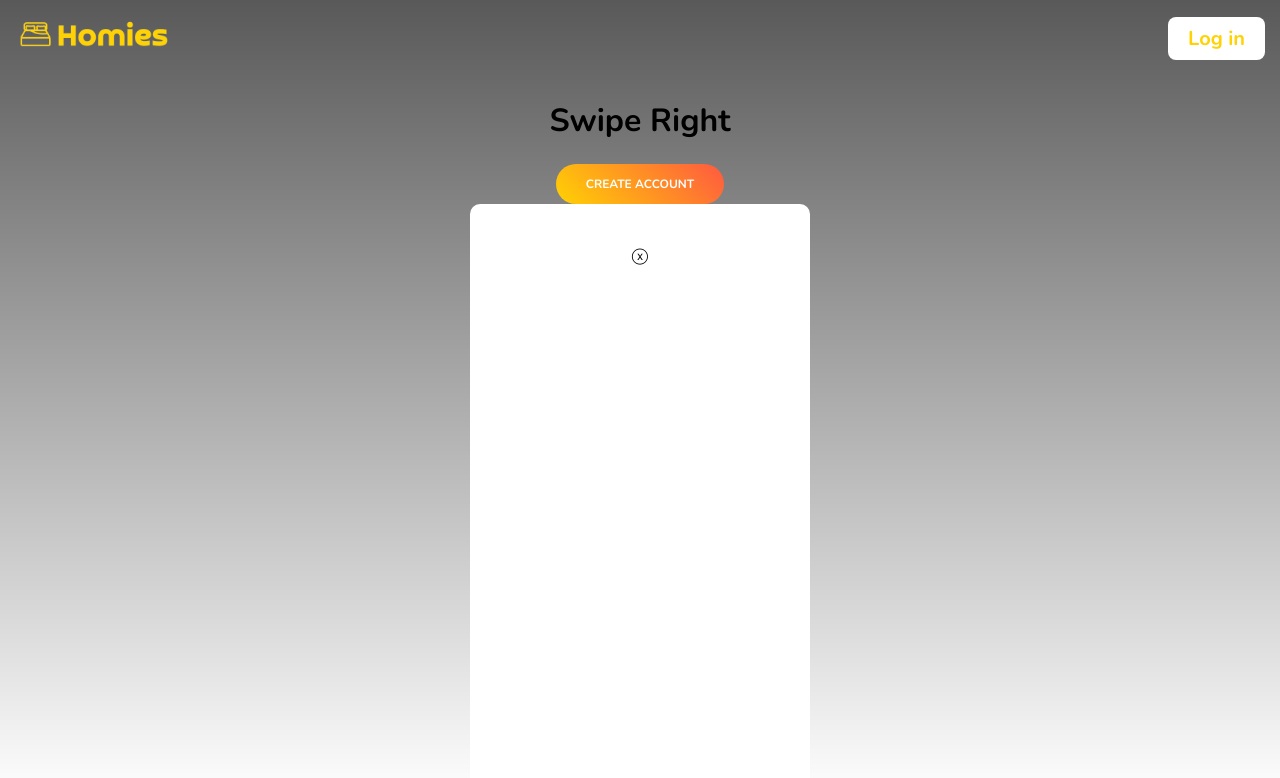
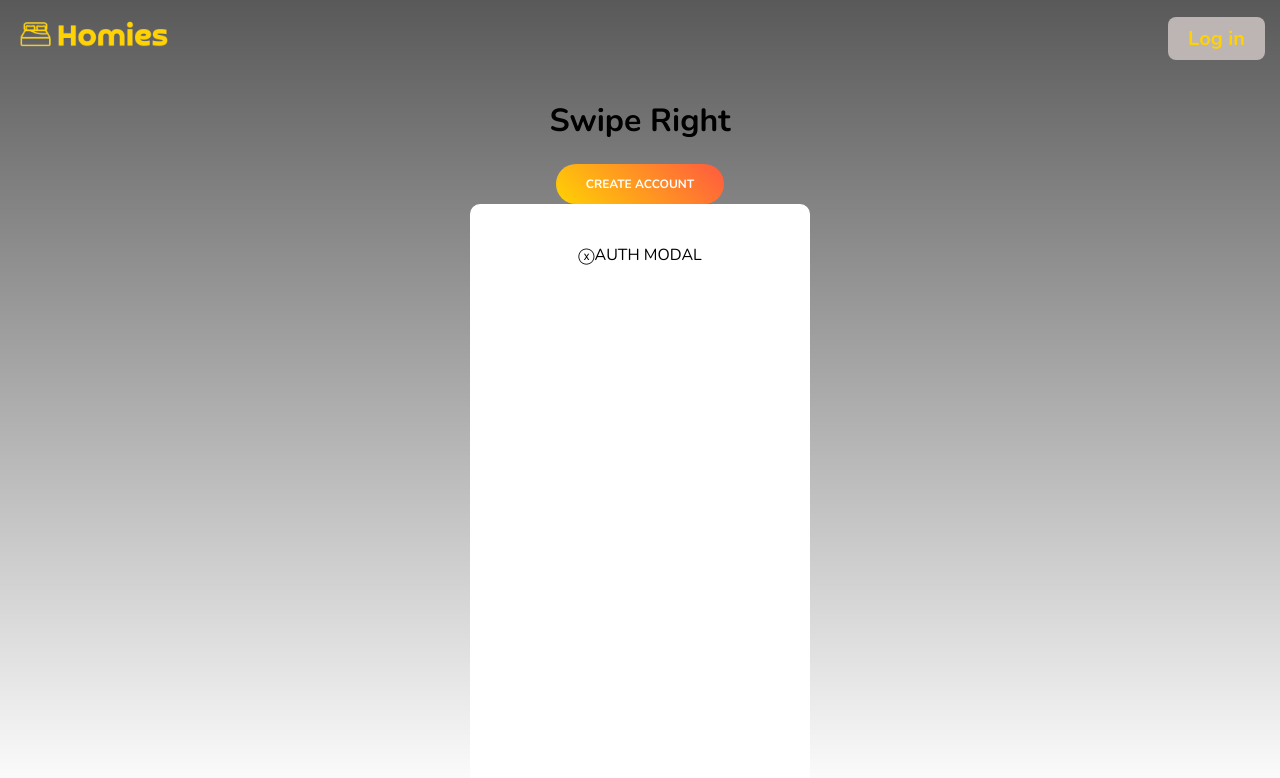
Before and after one commit to somunachima/homies, a React (Create React App) app: page / in a window 1280 px wide. Both pictures are taken after a click on the button "CREATE ACCOUNT". Shown: the top 778 px of the page. Built offline with nearby package versions, Linux system fonts and the light colour scheme; the HTML template or start-up script is replaced by a standard one.

Commit message:
add styling for when the login button is disabled

```diff
--- a/src/components/AuthModal.js
+++ b/src/components/AuthModal.js
@@ -6,6 +6,7 @@ const AuthModal = ({ setShowModal }) => {
   return (
       <div className="auth-modal">
         <div onClick={handleClick}>ⓧ</div>
+        AUTH MODAL
       </div>
   )
 }
--- a/src/components/Nav.js
+++ b/src/components/Nav.js
@@ -1,7 +1,7 @@
 import blackLogo from '../images/logo_black.png'
 import colorLogo from '../images/logo_yellow.png'
 
-const Nav = ({ minimal, authToken, setShowModal }) => {
+const Nav = ({ minimal, authToken, setShowModal, showModal }) => {
 
   const handleClick = () => {
       setShowModal(true)
@@ -16,6 +16,7 @@ const Nav = ({ minimal, authToken, setShowModal }) => {
         {!authToken && !minimal && <button
           className="nav-btn"
           onClick={handleClick}
+          disabled={showModal}
         >Log in</button>}
       </nav>
   )
--- a/src/index.css
+++ b/src/index.css
@@ -72,6 +72,11 @@ nav .nav-btn:hover {
   transform: scale(1.1);
 }
 
+nav .nav-btn:disabled {
+  color: rgb(255, 210, 3);
+  background-color: rgb(189, 180, 180);
+}
+
 nav .logo-area {
   width: 170px;
   margin: 10px;
--- a/src/pages/Home.js
+++ b/src/pages/Home.js
@@ -14,7 +14,7 @@ const Home = () => {
 
   return (
       <div className="overlay">
-      <Nav minimal={false} authToken={authToken} setShowModal={setShowModal}/>
+      <Nav minimal={false} authToken={authToken} setShowModal={setShowModal} showModal={showModal}/>
         <div className="home">
           <h1>Swipe Right</h1>
           <button className="home-btn" onClick={handleClick}>
```
